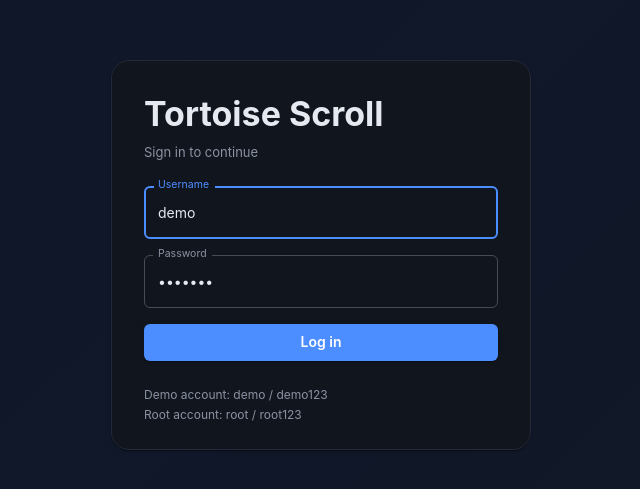
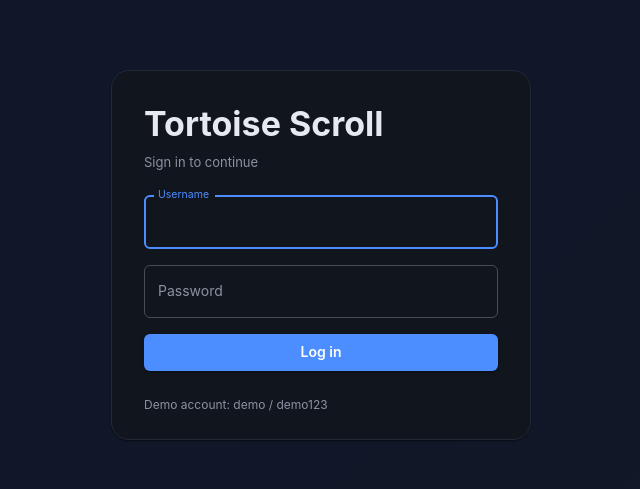
Before and after one commit to deeharvey06/tortoise-scroll, a React (Vite) app in the folder client/: page /login in a window 1280 px wide. Shown: the part 145-634 px from the top of the page, without its empty margins (319-959 px from the left). Built offline with nearby package versions, Linux system fonts and the light colour scheme.

Commit message:
clear login inputs

```diff
--- a/client/src/pages/Login/LoginPage.jsx
+++ b/client/src/pages/Login/LoginPage.jsx
@@ -15,8 +15,8 @@ import useAuthStore from '../../store/useAuthStore';
 export default function LoginPage() {
   const navigate = useNavigate();
   const setSession = useAuthStore((state) => state.setSession);
-  const [username, setUsername] = useState('demo');
-  const [password, setPassword] = useState('demo123');
+  const [username, setUsername] = useState('');
+  const [password, setPassword] = useState('');
   const [error, setError] = useState('');
   const [loading, setLoading] = useState(false);
 
@@ -92,8 +92,6 @@ export default function LoginPage() {
 
             <Typography variant='caption' color='text.secondary'>
               Demo account: demo / demo123
-              <br />
-              Root account: root / root123
             </Typography>
           </Stack>
         </CardContent>
```
